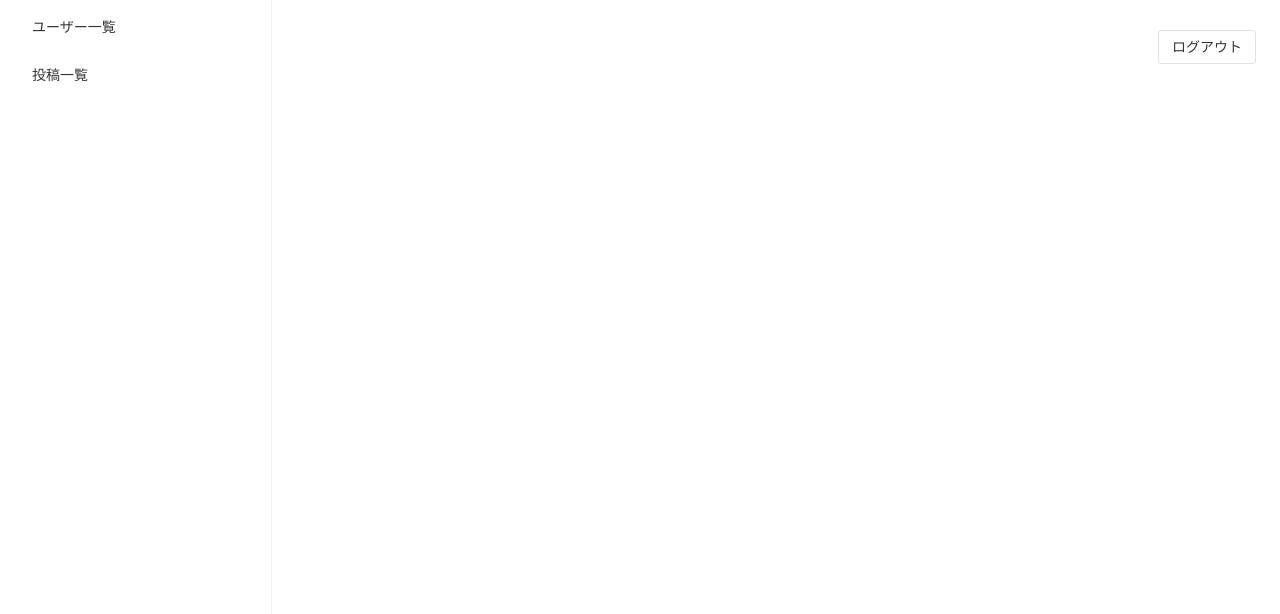
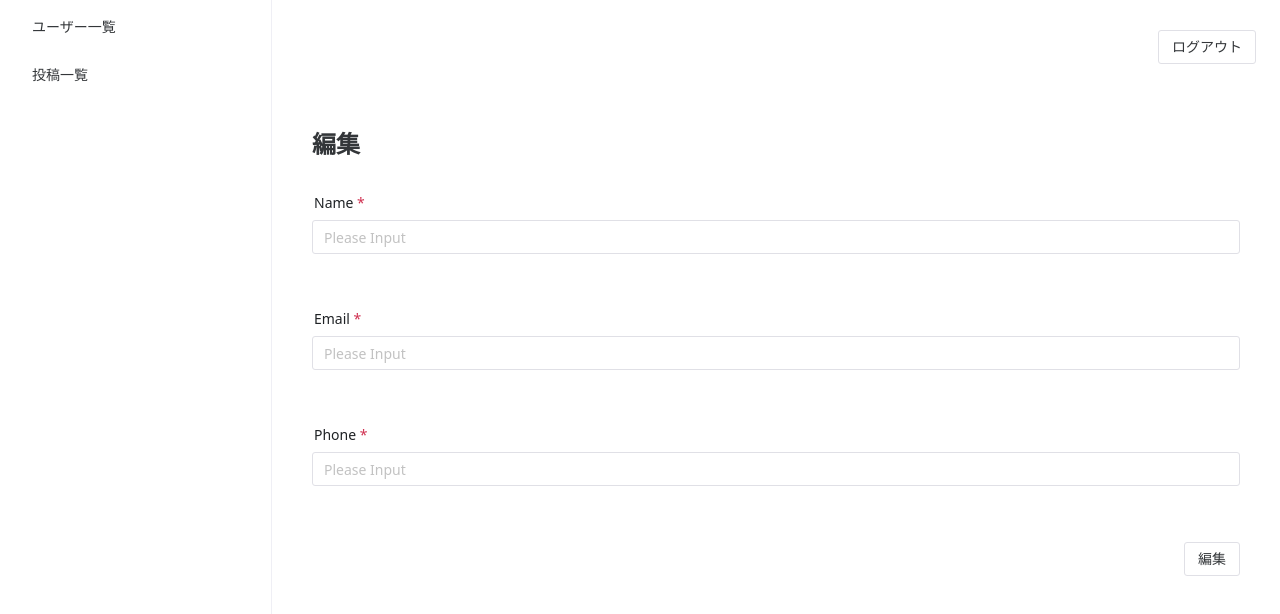
Before and after one commit to shintaro2480/nuxt, a Nuxt app: page /users/1/edit in a window 1280 px wide. Before the commit this address had no page. Shown: the top 614 px of the page. Built offline with nearby package versions, Linux system fonts and the light colour scheme; no server answers.

Commit message:
video 37

```diff
--- a/components/section/user/form.vue
+++ b/components/section/user/form.vue
@@ -1,19 +1,81 @@
 <template>
-  <NForm>
+  <NForm ref="formRef" :rules="rules" :model="formValue">
     <div class="flex flex-col gap-[32px]">
-      <NFormItem label="Name">
-        <NInput />
+      <NFormItem label="Name" path="name">
+        <NInput v-model:value="formValue.name" />
       </NFormItem>
-      <NFormItem label="Email">
-        <NInput />
+      <NFormItem label="Email" path="email">
+        <NInput v-model:value="formValue.email" />
       </NFormItem>
-      <NFormItem label="Phone">
-        <NInput />
+      <NFormItem label="Phone" path="phone">
+        <NInput v-model:value="formValue.phone" />
       </NFormItem>
     </div>
   </NForm>
 </template>
 
 <script setup lang="ts">
-import { NForm, NFormItem, NInput } from "naive-ui";
+import {
+  NForm,
+  NFormItem,
+  NInput,
+  type FormInst,
+  type FormRules,
+} from "naive-ui";
+
+import type { User } from "~/models/user";
+interface Props {
+  user: User | null;
+}
+const props = defineProps<Props>();
+
+export interface UserFormValue {
+  name: string;
+  email: string;
+  phone: string;
+}
+const emptyFormValue: UserFormValue = {
+  name: "",
+  email: "",
+  phone: "",
+};
+const formValue = ref<UserFormValue>(emptyFormValue);
+const formRef = ref<FormInst>();
+const rules: FormRules = {
+  name: {
+    required: true,
+    message: "Name is required",
+  },
+  email: {
+    required: true,
+    message: "Email is required",
+  },
+  phone: {
+    required: true,
+    message: "Phone is required",
+  },
+};
+export interface UserFormInst {
+  submit(): Promise<UserFormValue>;
+}
+defineExpose<UserFormInst>({
+  submit: async () => {
+    await formRef.value?.validate();
+    return formValue.value;
+  },
+});
+
+//watchは第一引数として「新しい値」、第二引数として「古い値」
+watch(
+  () => props.user,
+  () => {
+    if (props.user) {
+      formValue.value = {
+        name: props.user.name,
+        email: props.user.email,
+        phone: props.user.phone,
+      };
+    }
+  }
+);
 </script>
--- /dev/null
+++ b/pages/users/[id]/edit/index.vue
@@ -0,0 +1,45 @@
+<template>
+  <div class="px-[40px] py-[32px] flex flex-col gap-[32px]">
+    <span class="text-[24px] font-bold">編集</span>
+    <SectionUserForm ref="formRef" :user="user" />
+    <div class="flex flex-row items-center justify-end">
+      <NButton @click="updateUser">
+        <span class="text-[14px]">編集</span>
+      </NButton>
+    </div>
+  </div>
+</template>
+
+<script setup lang="ts">
+import type { UserFormInst } from "~/components/section/user/form.vue";
+import { NButton } from "naive-ui";
+import type { User } from "~/models/user";
+const api = useApi();
+const route = useRoute();
+const router = useRouter();
+const userId = computed<string>(() =>
+  decodeURIComponent(String(route.params.id))
+);
+
+
+const formRef = ref<UserFormInst>();
+
+const { data: user } = useAsyncData<User>(() => api(`/users/${userId.value}`));
+
+const updateUser = async () => {
+  try {
+    const formValue = await formRef.value?.submit();
+    if (!formValue) {
+      return;
+    }
+    await api(`/users/${userId.value}`, {
+      method: "PATCH",
+      body: JSON.stringify(formValue),
+    });
+    router.push(`/users/${userId.value}`);
+  } catch (error) {
+    console.error(error);
+  }
+};
+
+</script>
--- a/pages/users/[id]/index.vue
+++ b/pages/users/[id]/index.vue
@@ -5,11 +5,12 @@
     <div class="flex flex-row items-center justify-between">
       <span class="text-[24px] font-bold">{{ user?.name }}</span>
       <div class="flex flex-row items-center gap-[12px]">
-        <NButton>
+
+        <NButton @click="router.push(`/users/${user?.id}/edit`)">
           <span class="text-14px]">編集</span>
         </NButton>
         <NButton>
-          <span class="text-14px]">編集</span>
+          <span class="text-14px]">削除</span>
         </NButton>
       </div>
     </div>
@@ -40,6 +41,7 @@ import type { User } from "~/models/user";
 const api = useApi();
 //現在のルート情報からidを取得したいので、vue routerから提供されるuseRoute()を使う。これでroute.param.id...のように取得できる
 const route = useRoute();
+const router = useRouter();
 
 //ようはURLがusers/"3(id)"である場合、route.params.idによって3を取得してそれをstring文字列でuserIdに保存する
 const userId = computed<string>(() =>
--- a/pages/users/index.vue
+++ b/pages/users/index.vue
@@ -14,7 +14,7 @@
             <!--<NDataTable remote :data="users" :columns="columns" :row-props="rowProps" />-->
             <AtomsDataTable v-if="users" :data="users" :columns="columns"
                 @select="router.push(`/users/${$event.id}`)" />
-            <span class="py-[30px] block">test</span>
+
         </div>
     </div>
 </template>
--- a/pages/users/new/index.vue
+++ b/pages/users/new/index.vue
@@ -1,24 +1,42 @@
 <template>
-  <!-- 単なるタイトル -->
   <div class="px-[40px] py-[32px] flex flex-col gap-[32px]">
     <span class="text-[24px] font-bold">新規登録</span>
-    <!-- cpomponents/section/user/form内で定義したコンポーネント-->
-    <SectionUserForm />
-
-    <div class="flex flex-row items-center justify-center">
-      <NButton>
+    <SectionUserForm ref="formRef" />
+    <div class="flex flex-row items-center justify-end">
+      <NButton @click="createUser">
         <span class="text-[14px]">新規登録</span>
       </NButton>
     </div>
-
   </div>
 </template>
 
 <script setup lang="ts">
 import { NButton } from "naive-ui";
+import type { UserFormInst } from "~/components/section/user/form.vue";
 
-//このページには認証が必要である
-definePageMeta({
-  requiresAuth: true
-})
+const api = useApi();
+const router = useRouter();
+
+const formRef = ref<UserFormInst>();
+
+const createUser = async () => {
+  try {
+    const formValue = await formRef.value?.submit();
+
+
+
+    // console.log(formValue);
+    if (!formValue) {
+      return;
+    }
+    await api("/users", {
+      method: "POST",
+      body: JSON.stringify(formValue),
+    });
+    router.push("/users");
+
+  } catch (error) {
+    console.error(error);
+  }
+};
 </script>
```
